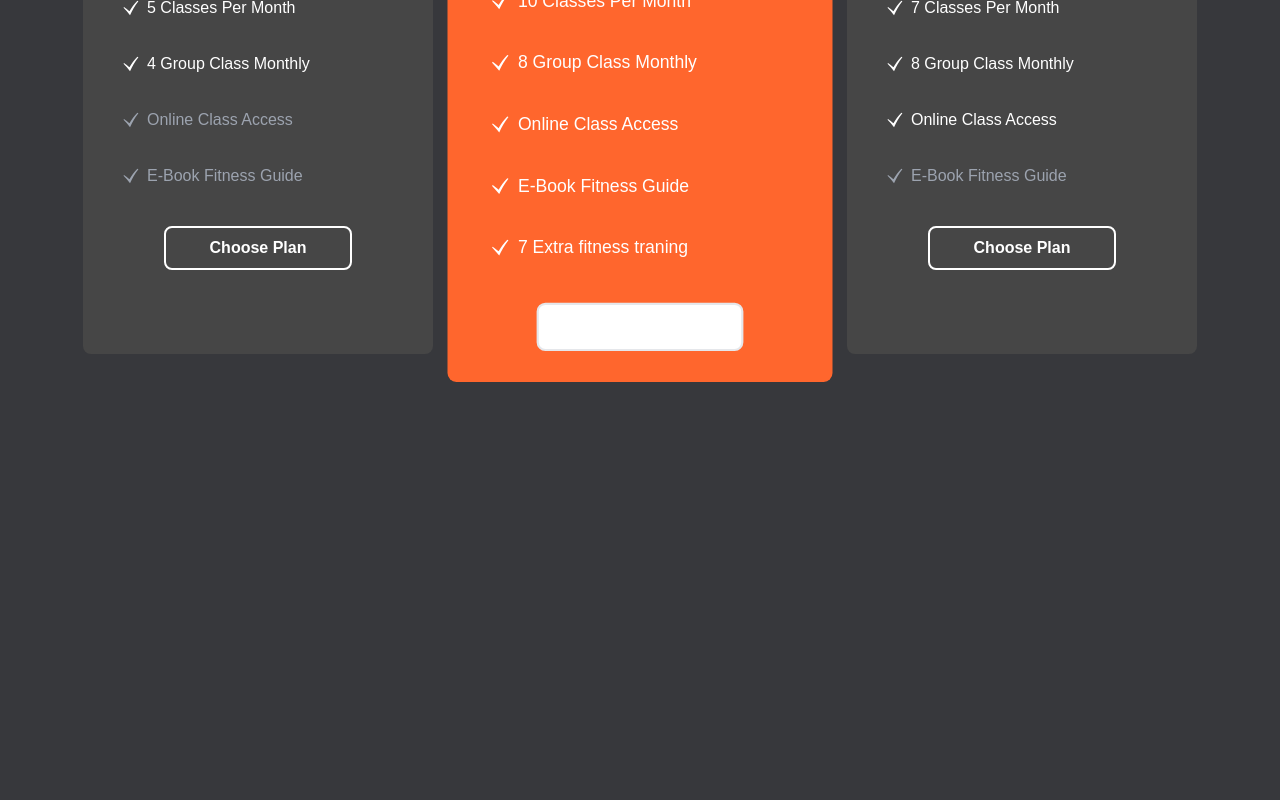
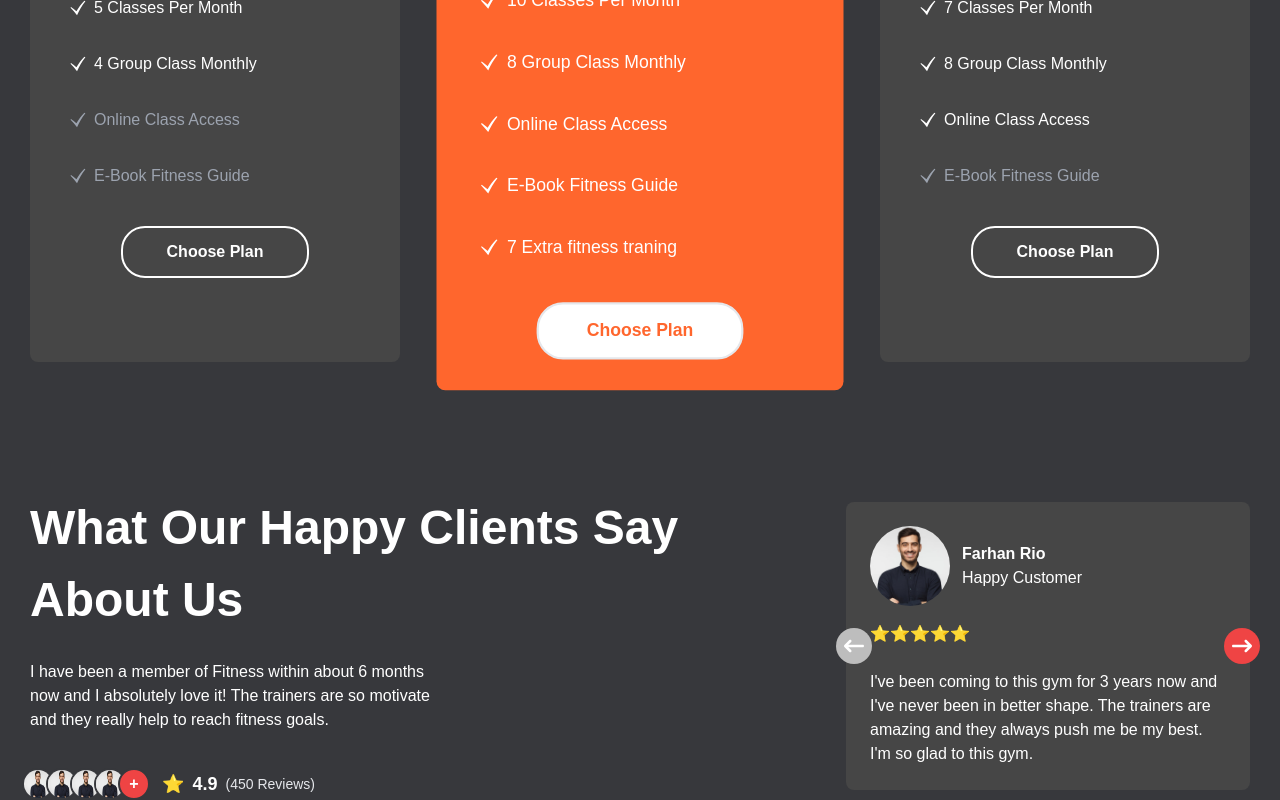
Before and after one commit to sup25/Fitnesxia, a Next.js app: page / in a window 1280 px wide. Shown: the part 3896-4696 px from the top of the page. Before the commit the page ends 4380 px from the top, so only its background shows below. Built offline with nearby package versions, Linux system fonts and the light colour scheme.

Commit message:
feat: testimonial

```diff
--- a/app/modules/home/bestPlan/options/index.tsx
+++ b/app/modules/home/bestPlan/options/index.tsx
@@ -5,11 +5,11 @@ import { GiCheckMark } from "react-icons/gi";
 
 const Options = () => {
   return (
-    <div className="mt-12 w-full flex flex-wrap gap-8 justify-center">
+    <div className="mt-12 w-full flex flex-wrap gap-8 justify-center md:justify-between">
       {ChoiceOne.map((item, index) => (
         <div
           key={index}
-          className={`flex flex-col items-start px-10 py-7 rounded-lg w-full max-w-[350px]
+          className={`flex flex-col items-start px-10 py-7 rounded-lg w-full max-w-[370px]
             ${
               index === Math.floor(ChoiceOne.length / 2)
                 ? "bg-[#FF662D] md:scale-110"
@@ -23,7 +23,7 @@ const Options = () => {
           <div className="flex flex-col gap-8 mt-10">
             <p className={`text-white md:text-5xl text-2xl font-semibold mt-2`}>
               {item.price}
-              <span className="md:text-xl text:sm font-normal ml-3">
+              <span className="md:text-xl text-sm font-normal ml-3">
                 / per month
               </span>
             </p>
@@ -65,16 +65,16 @@ const Options = () => {
               </p>
             )}
           </div>
-          <div className="flex w-full items-center justify-center mt-[38px] ">
-            <Button
+          <div className="flex w-full items-center justify-center mt-[38px]">
+            <div
               className={`${
                 index === Math.floor(ChoiceOne.length / 2)
                   ? "bg-white text-[#FF662D]"
-                  : "bg-transparent border-white"
-              } rounded-3xl border-2 w-[188px] hover:bg-[#FF662D] hover:text-white`}
+                  : "bg-transparent text-white border-white"
+              } rounded-3xl border-2 w-[188px] p-3 cursor-pointer flex items-center justify-center font-semibold hover:bg-[#FF662D] hover:text-white`}
             >
               Choose Plan
-            </Button>
+            </div>
           </div>
         </div>
       ))}
--- /dev/null
+++ b/app/modules/home/testimonial/carousal.tsx
@@ -0,0 +1,38 @@
+import React from "react";
+import { FaArrowLeftLong, FaArrowRightLong } from "react-icons/fa6";
+
+const Carousel = () => {
+  return (
+    <div className="flex items-center relative flex-wrap">
+      <button className=" border-none cursor-pointer p-2 md:-left-[10px] -left-[5px] absolute bg-[#BDBDBD] rounded-full">
+        <FaArrowLeftLong className="w-5 h-5 text-white" />
+      </button>
+
+      <div className="w-full flex flex-col h-auto bg-[#464646] p-6 rounded-lg">
+        <div className="flex items-center gap-3 w-full mb-4">
+          <img
+            src="/images/avatar.jpg"
+            alt="User"
+            className="w-20 h-20 rounded-full object-cover  "
+          />
+          <div className="flex flex-col">
+            <h2 className="font-semibold text-white">Farhan Rio</h2>
+            <p className="text-white">Happy Customer</p>
+          </div>
+        </div>
+        ⭐⭐⭐⭐⭐
+        <p className="text-white mt-6 md:max-w-[356px] max-w-full">
+          I've been coming to this gym for 3 years now and I've never been in
+          better shape. The trainers are amazing and they always push me be my
+          best. I'm so glad to this gym.
+        </p>
+      </div>
+
+      <button className=" border-none cursor-pointer absolute md:-right-[10px] -right-[5px] p-2 bg-red-500 rounded-full">
+        <FaArrowRightLong className="w-5 h-5 text-white" />
+      </button>
+    </div>
+  );
+};
+
+export default Carousel;
--- /dev/null
+++ b/app/modules/home/testimonial/index.tsx
@@ -0,0 +1,28 @@
+import React from "react";
+import { UserRating } from "./userRating";
+import Carousel from "./carousal";
+
+const Testimonial = () => {
+  return (
+    <div className="section">
+      <div className="container">
+        <div className="flex w-full justify-between flex-wrap gap-5">
+          <div className="flex flex-col">
+            <h2 className="heading text-white capitalize leading-normal font-semibold md:max-w-[670px] max-w-full ">
+              What our happy clients say about us
+            </h2>
+            <p className="text-white mt-6 md:max-w-[400px] max-w-full">
+              I have been a member of Fitness within about 6 months now and I
+              absolutely love it! The trainers are so motivate and they really
+              help to reach fitness goals.
+            </p>
+            <UserRating />
+          </div>
+          <Carousel />
+        </div>
+      </div>
+    </div>
+  );
+};
+
+export default Testimonial;
--- /dev/null
+++ b/app/modules/home/testimonial/userRating.tsx
@@ -0,0 +1,38 @@
+export const UserRating = () => {
+  return (
+    <>
+      <div className="flex items-center gap-3 mt-9">
+        <div className="flex items-center ">
+          <img
+            src="/images/avatar.jpg"
+            alt="User 1"
+            className="w-8 h-8 rounded-full border-2 border-[#37383c] -ml-2"
+          />
+          <img
+            src="/images/avatar.jpg"
+            alt="User 2"
+            className="w-8 h-8 rounded-full border-2 border-[#37383c] -ml-2"
+          />
+          <img
+            src="/images/avatar.jpg"
+            alt="User 3"
+            className="w-8 h-8 rounded-full border-2 border-[#37383c] -ml-2"
+          />
+          <img
+            src="/images/avatar.jpg"
+            alt="User 4"
+            className="w-8 h-8 rounded-full border-2 border-[#37383c] -ml-2"
+          />
+          <div className="w-8 h-8 flex items-center justify-center bg-red-500 text-white font-bold rounded-full border-2 border-[#37383c] -ml-2">
+            +
+          </div>
+        </div>
+        <div className="flex items-center gap-2">
+          <span className="text-yellow-400 text-lg">⭐</span>
+          <span className="font-semibold text-white text-lg">4.9</span>
+          <span className="text-gray-200 text-sm">(450 Reviews)</span>
+        </div>
+      </div>
+    </>
+  );
+};
--- a/app/page.tsx
+++ b/app/page.tsx
@@ -2,6 +2,7 @@ import Banner from "./modules/home/banner";
 import BestPlan from "./modules/home/bestPlan";
 import HeroComponent from "./modules/home/Hero";
 import Offers from "./modules/home/offers";
+import Testimonial from "./modules/home/testimonial";
 import FreeTrial from "./modules/home/trial";
 import WhyFitnesxia from "./modules/home/whyFitnesxia";
 
@@ -14,6 +15,7 @@ export default function Home() {
       <Offers />
       <WhyFitnesxia />
       <BestPlan />
+      <Testimonial />
     </>
   );
 }
```
Also changed, not shown: public/images/avatar.jpg (added).
